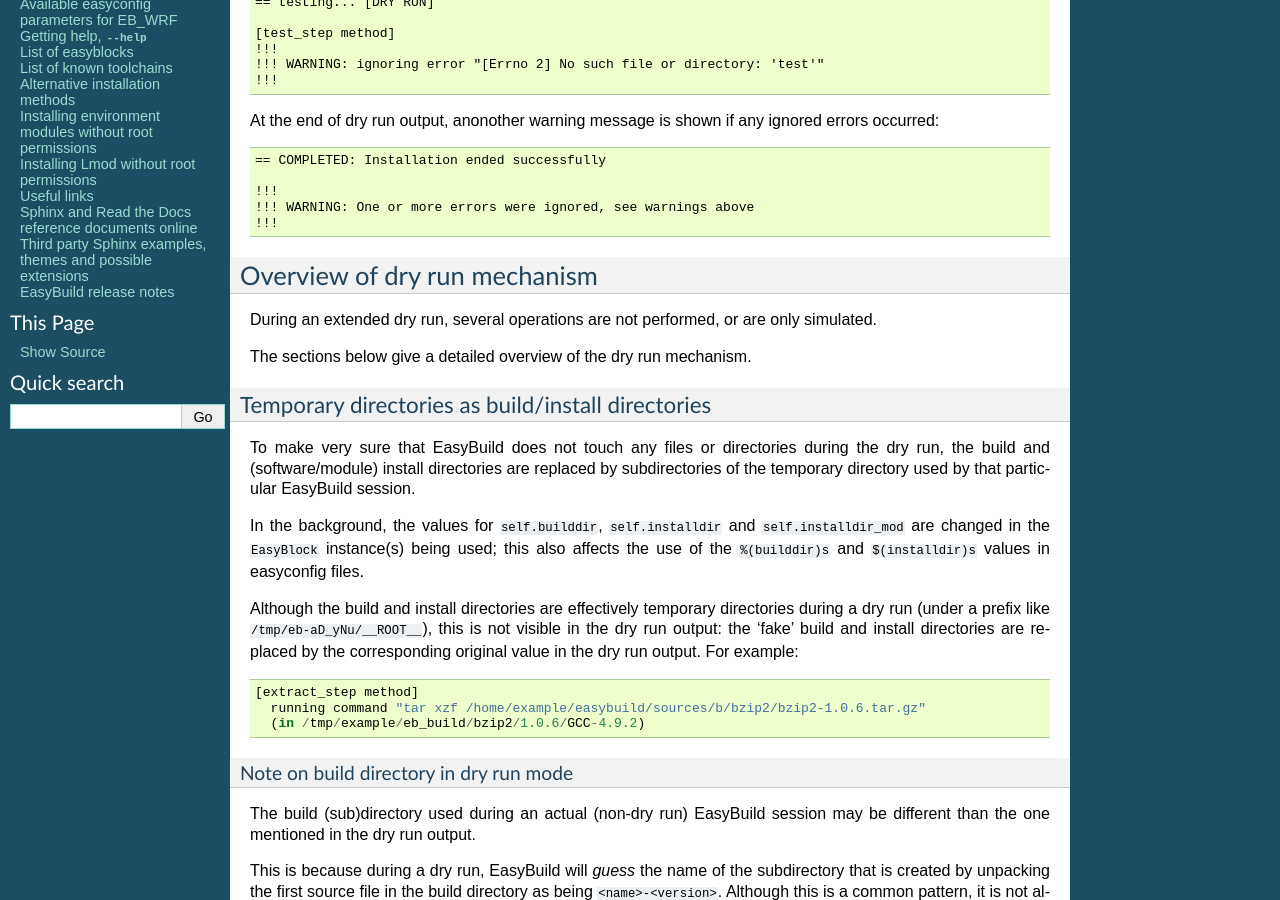
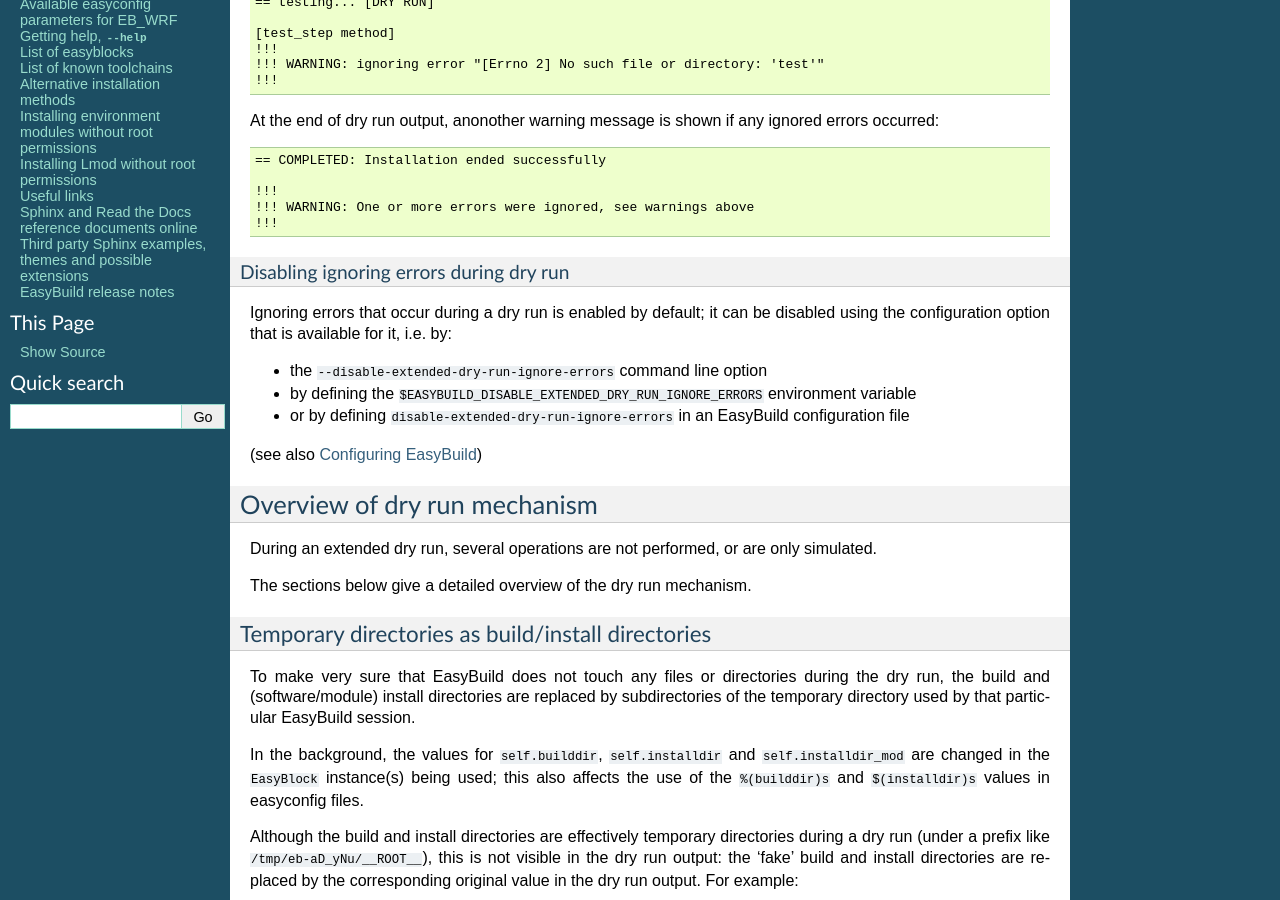
Before and after one commit to easybuilders/easybuild, a Sphinx documentation site: the page built from docs/Extended_dry_run.rst, in a window 1280 px wide and 900 px high, scrolled down 1408 px. Built offline with Sphinx 7.4.7, drawn with Linux system fonts in a browser that asks for light colours.

Commit message:
add section on --disable-extended-dry-run-ignore-errors

```diff
--- a/docs/Extended_dry_run.rst
+++ b/docs/Extended_dry_run.rst
@@ -68,6 +68,20 @@
     !!!
     !!! WARNING: One or more errors were ignored, see warnings above
     !!!
+
+.. _extended_dry_run_notes_ignored_errors_disabling:
+
+Disabling ignoring errors during dry run
+^^^^^^^^^^^^^^^^^^^^^^^^^^^^^^^^^^^^^^^^
+
+Ignoring errors that occur during a dry run is enabled by default; it can be disabled using the configuration option
+that is available for it, i.e. by:
+
+* the ``--disable-extended-dry-run-ignore-errors`` command line option
+* by defining the ``$EASYBUILD_DISABLE_EXTENDED_DRY_RUN_IGNORE_ERRORS`` environment variable
+* or by defining ``disable-extended-dry-run-ignore-errors`` in an EasyBuild configuration file
+
+(see also :ref:`configuring_easybuild`)
 
 .. _extended_dry_run_overview:
 
```
